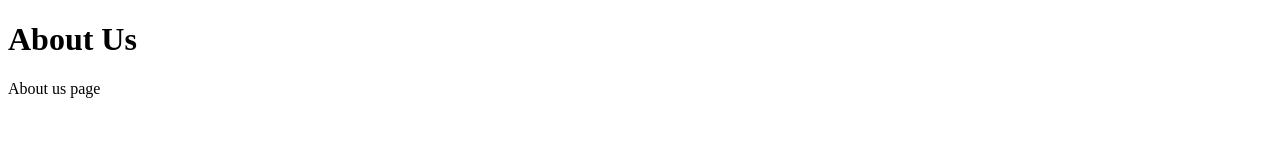
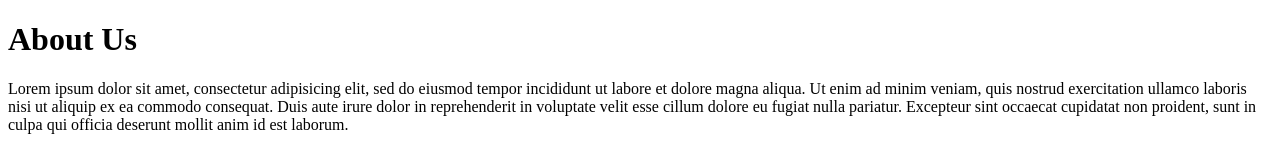
Before and after one commit to kamdjouduplex/first-project, a plain HTML site: page about.html in a window 1280 px wide. Drawn offline with Linux system fonts and the light colour scheme.

Commit message:
edited the about page

```diff
--- a/about.html
+++ b/about.html
@@ -6,7 +6,13 @@
 <body>
 	<div>
 		<h1>About Us</h1>
-		<p>About us page</p>
+		<p>Lorem ipsum dolor sit amet, consectetur adipisicing elit, sed do eiusmod
+		tempor incididunt ut labore et dolore magna aliqua. Ut enim ad minim veniam,
+		quis nostrud exercitation ullamco laboris nisi ut aliquip ex ea commodo
+		consequat. Duis aute irure dolor in reprehenderit in voluptate velit esse
+		cillum dolore eu fugiat nulla pariatur. Excepteur sint occaecat cupidatat non
+		proident, sunt in culpa qui officia deserunt mollit anim id est laborum.</p>
+		<br>
 	</div>
 </body>
 </html>
```
